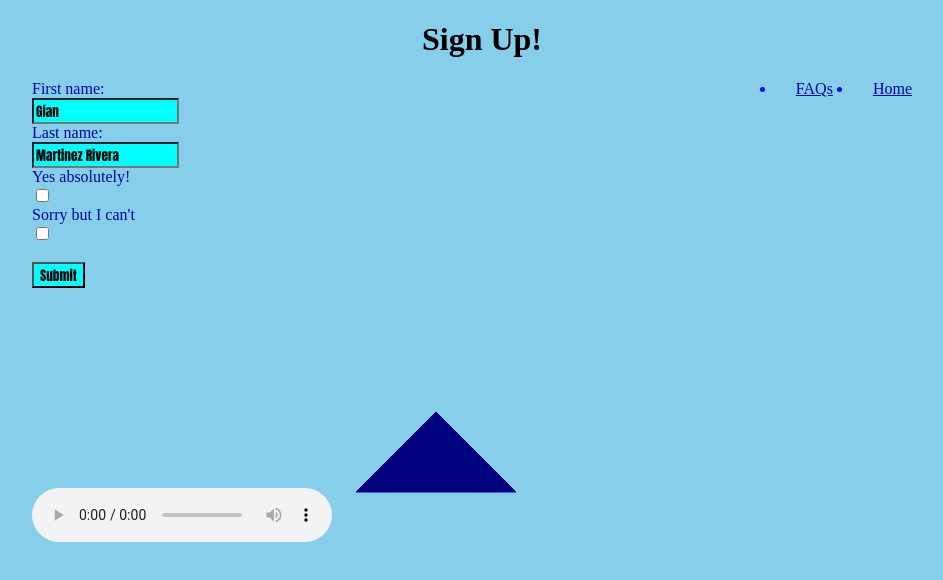
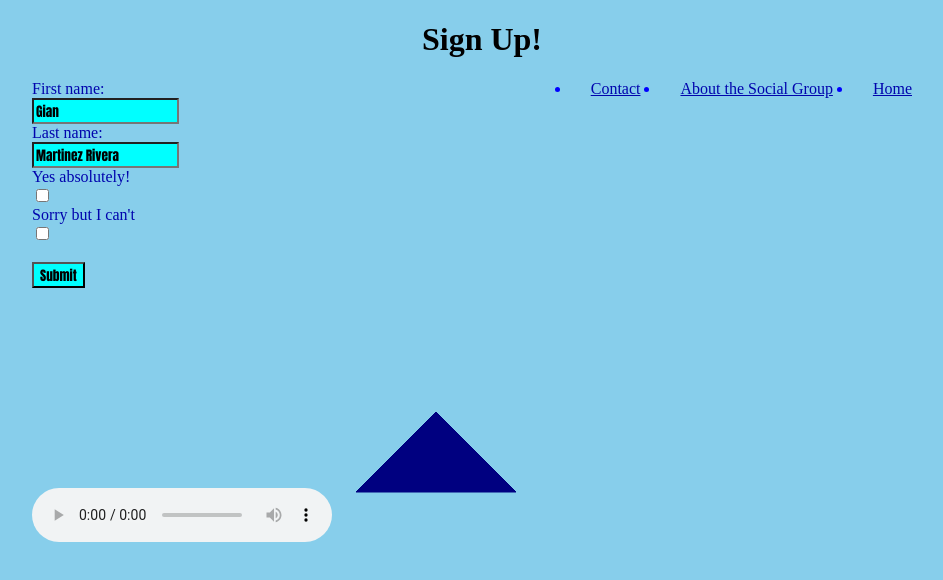
Before and after one commit to GianMR8/IMED_Project6, a plain HTML site: page index.html in a window 1280 px wide. Shown: the whole page, without its empty margins (158-1101 px from the left). Drawn offline with Linux system fonts and the light colour scheme.

Commit message:
initialize

```diff
--- a/index.html
+++ b/index.html
@@ -13,7 +13,8 @@
     <nav>
         <ul>
             <li><a href="https://gianmr8.github.io/socialevents/">Home</a></li>
-            <li><a href="https://gianmr8.github.io/IMED_Project5/">FAQs</a></li>
+            <li><a href="https://gianmr8.github.io/IMED_Project5/">About the Social Group</a></li>
+            <li><a href="https://gianmr8.github.io/IMED_Project7/">Contact</a></li>
         </ul>
     </nav>
     <div class="hero">
```
